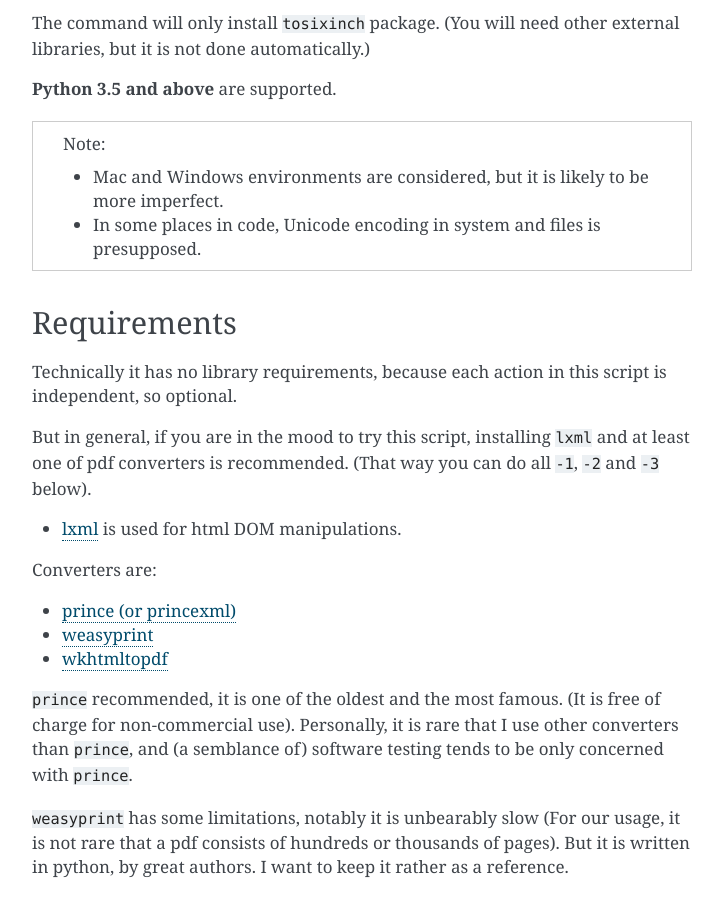
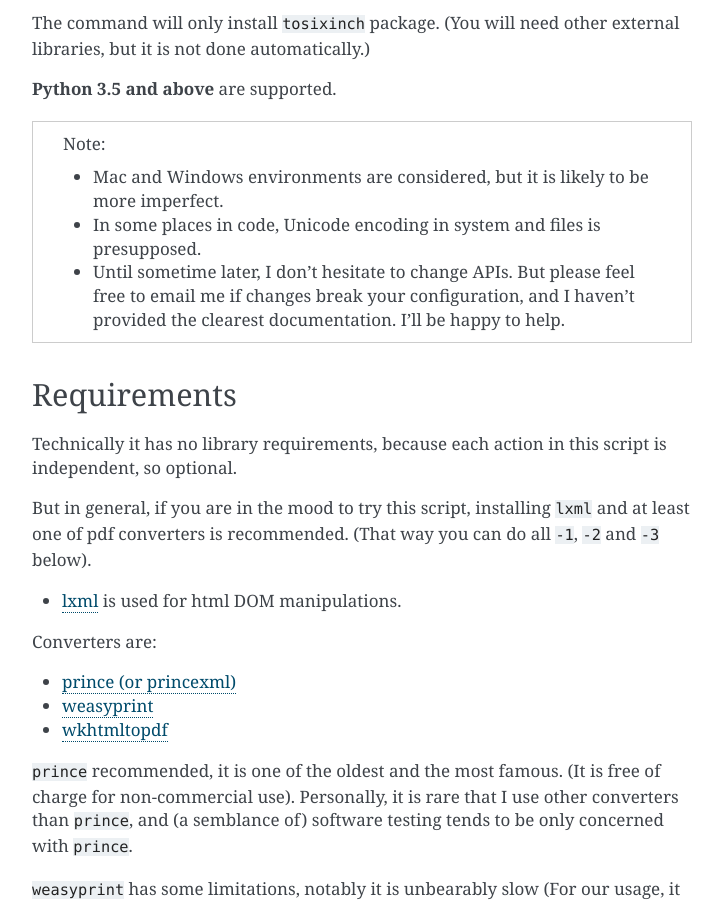
Before and after one commit to openandclose/tosixinch, a Sphinx documentation site: the page built from docs/intro.rst, in a window 1280 px wide and 900 px high, scrolled down 1363 px. Shown: the whole window, without its empty margins (388-1111 px from the left). Built offline with Sphinx 7.4.7, drawn with Linux system fonts in a browser that asks for light colours.

Commit message:
Document acknowledgment of the guilt (of changing APIs)

```diff
--- a/docs/intro.rst
+++ b/docs/intro.rst
@@ -77,6 +77,11 @@
 
     * In some places in code,
       Unicode encoding in system and files is presupposed.
+
+    * Until sometime later, I don't hesitate to change APIs.
+      But please feel free to email me if changes break your configuration,
+      and I haven't provided the clearest documentation.
+      I'll be happy to help.
 
 
 Requirements
```
